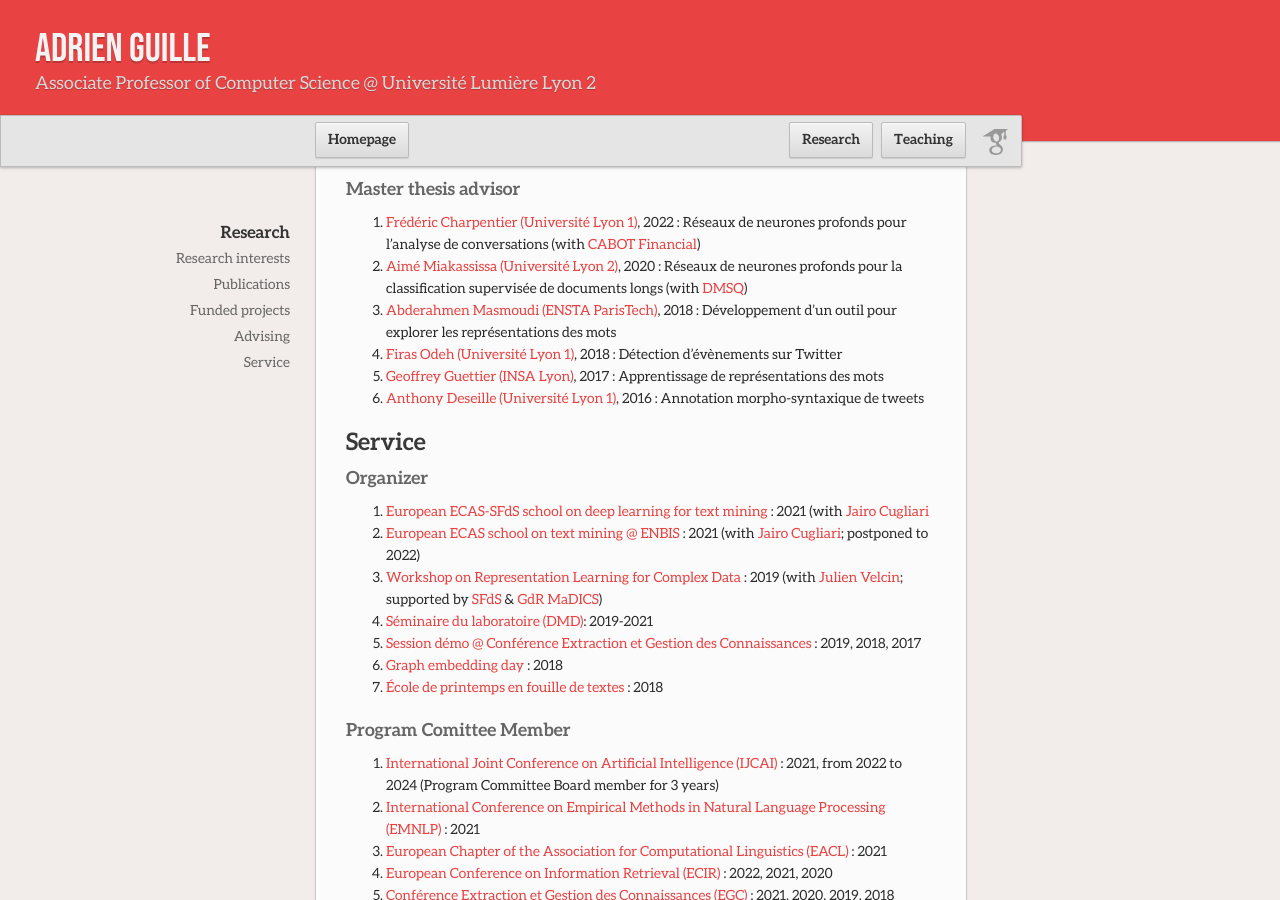
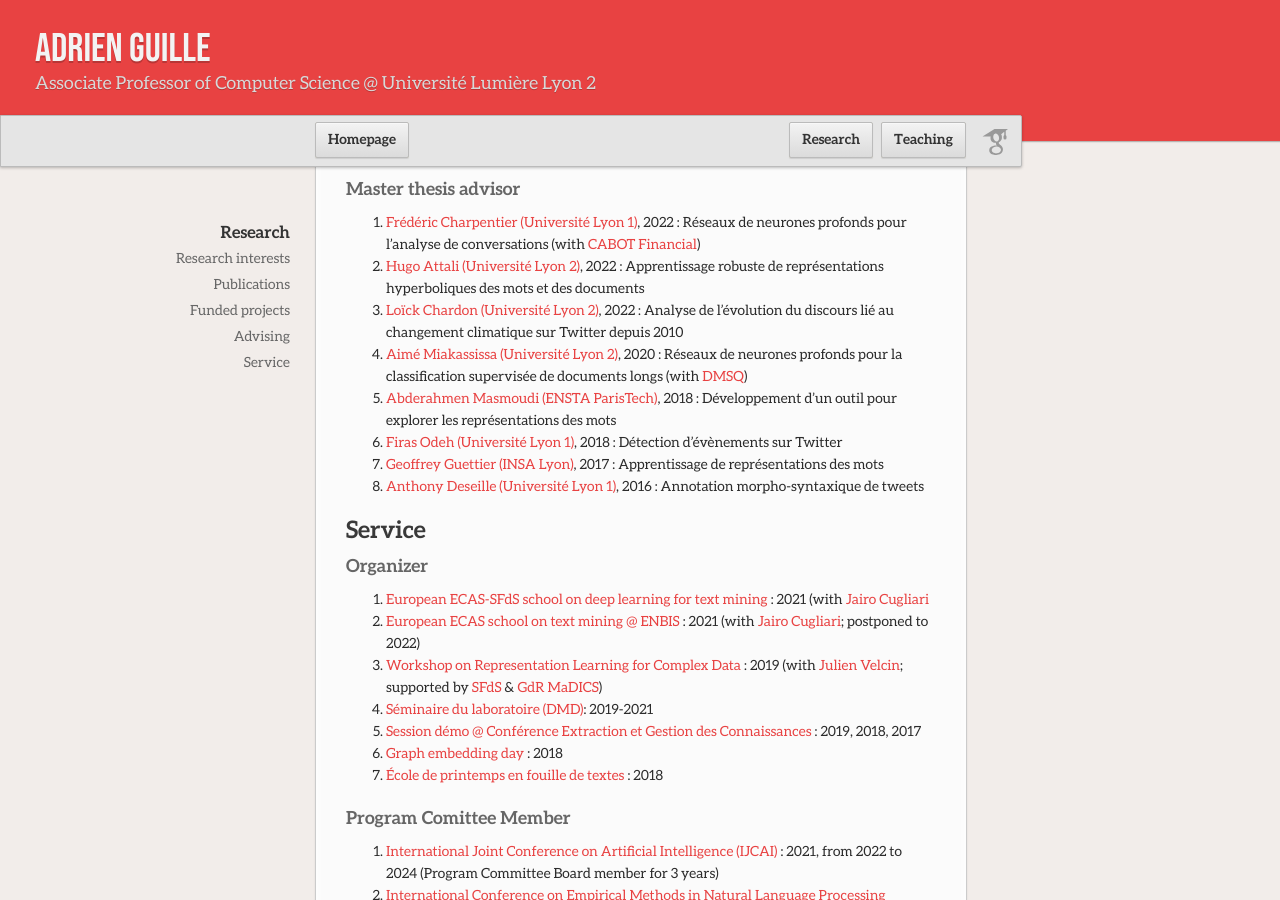
Before and after one commit to AdrienGuille/adrienguille.github.io, a Jekyll site: the page built from research.md, in a window 1280 px wide and 900 px high, scrolled down 1069 px. Built offline with Jekyll 4.4.1, drawn with Linux system fonts in a browser that asks for light colours; our own code applies the rules of GitHub Pages for plain Markdown files.

Commit message:
Update research.md

```diff
--- a/research.md
+++ b/research.md
@@ -36,6 +36,8 @@ See the [dedicated page](publications.md) or my [Google Scholar profile](https:/
 ### Master thesis advisor
 
 - [Frédéric Charpentier (Université Lyon 1)](#), 2022 : Réseaux de neurones profonds pour l'analyse de conversations (with [CABOT Financial](https://www.cabotfinancial.fr))
+- [Hugo Attali (Université Lyon 2)](#), 2022 : Apprentissage robuste de représentations hyperboliques des mots et des documents
+- [Loïck Chardon (Université Lyon 2)](#), 2022 : Analyse de l'évolution du discours lié au changement climatique sur Twitter depuis 2010
 - [Aimé Miakassissa (Université Lyon 2)](#), 2020 : Réseaux de neurones profonds pour la classification supervisée de documents longs (with [DMSQ](https://dmsq.io))
 - [Abderahmen Masmoudi (ENSTA ParisTech)](#), 2018 : Développement d'un outil pour explorer les représentations des mots
 - [Firas Odeh (Université Lyon 1)](#), 2018 : Détection d'évènements sur Twitter
```
